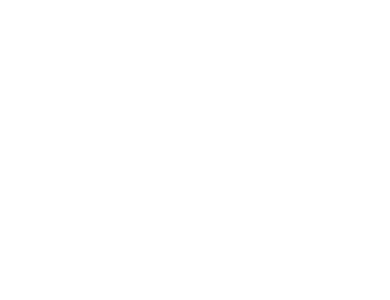
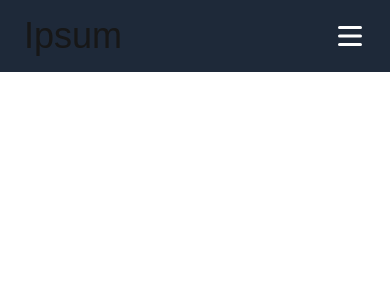
Before and after one commit to Turner-Christian/Blog-HomePage, a Next.js app in the folder blog-homepage/: page / in a window 390 px wide. Shown: the top 300 px of the page. Built offline with nearby package versions, Linux system fonts and the light colour scheme.

Commit message:
Designed nav for mobile

```diff
--- /dev/null
+++ b/blog-homepage/app/components/DesktopHeader.tsx
@@ -0,0 +1,8 @@
+
+
+export default function DesktopHeader() {
+
+    return (
+        <h1>this is a test</h1>
+    )
+}
--- a/blog-homepage/app/components/MobileHeader.tsx
+++ b/blog-homepage/app/components/MobileHeader.tsx
@@ -0,0 +1,52 @@
+'use client';
+
+import { usePathname } from "next/navigation";
+import { useState } from "react";
+import { Bars3Icon, XMarkIcon } from "@heroicons/react/16/solid";
+
+const navItems = [
+    { label: "Home", href: "/"},
+    { label: "About", href: "/about"},
+    { label: "Contact", href: "/contact"},
+]
+
+export default function MobileHeader() {
+    const [isOpen, setIsOpen] = useState(false);
+
+    return (
+        <header className="relative z-50">
+            {/* NavBar */}
+            <div
+                className="flex bg-gray-800 p-4 px-6 justify-between items-center fixed w-full
+                    top-0 left-0 z-50
+                ">
+                <h1 className="text-4xl">Ipsum</h1>
+
+                <button onClick={() => setIsOpen(!isOpen)}>
+                    {isOpen? (
+                        <XMarkIcon className="w-9 h-9 text-white"/>
+                    ) : (
+                        <Bars3Icon className="w-8 h-8 text-white"/>
+                    )}
+                </button>
+            </div>
+
+            {/* Mobile Menu */}
+            {isOpen &&(
+                <div className="fixed top-0 left-0 w-full h-full bg-gray-900 flex flex-col items-center
+                    justify-center z-40 pt-[64px]
+                ">
+                    {navItems.map((item) => (
+                        <a
+                            key={item.label}
+                            href={item.href}
+                            className="p-4 m-6 text-4xl text-white"
+                            onClick={() => setIsOpen(false)}
+                            >{item.label}
+                        </a>
+                    ))}
+                </div>
+            )}
+        </header>
+    );
+}
--- /dev/null
+++ b/blog-homepage/app/components/NavBar.tsx
@@ -0,0 +1,12 @@
+
+import DesktopHeader from "./DesktopHeader"
+import MobileHeader from "./MobileHeader"
+
+export default function Navbar() {
+    return (
+        <div>
+            <MobileHeader/>
+            {/* <DesktopHeader/> */}
+        </div>
+    )
+}
--- a/blog-homepage/app/layout.tsx
+++ b/blog-homepage/app/layout.tsx
@@ -1,6 +1,7 @@
 import type { Metadata } from "next";
 import { Geist, Geist_Mono } from "next/font/google";
 import "./globals.css";
+import MobileHeader from "./components/MobileHeader";
 
 const geistSans = Geist({
   variable: "--font-geist-sans",
@@ -24,6 +25,7 @@
 }>) {
   return (
     <html lang="en" className={geistSans.className}>
+      <MobileHeader/>
       <body
         className={`${geistSans.variable} ${geistMono.variable} antialiased`}
       >
```
